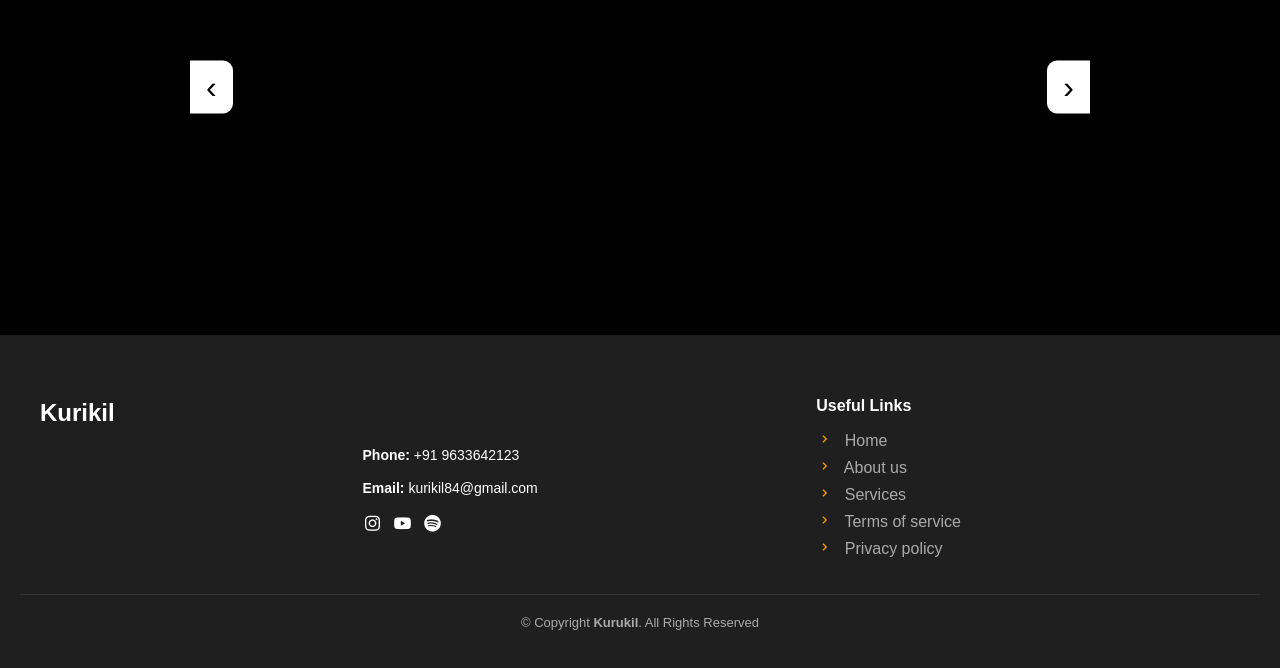
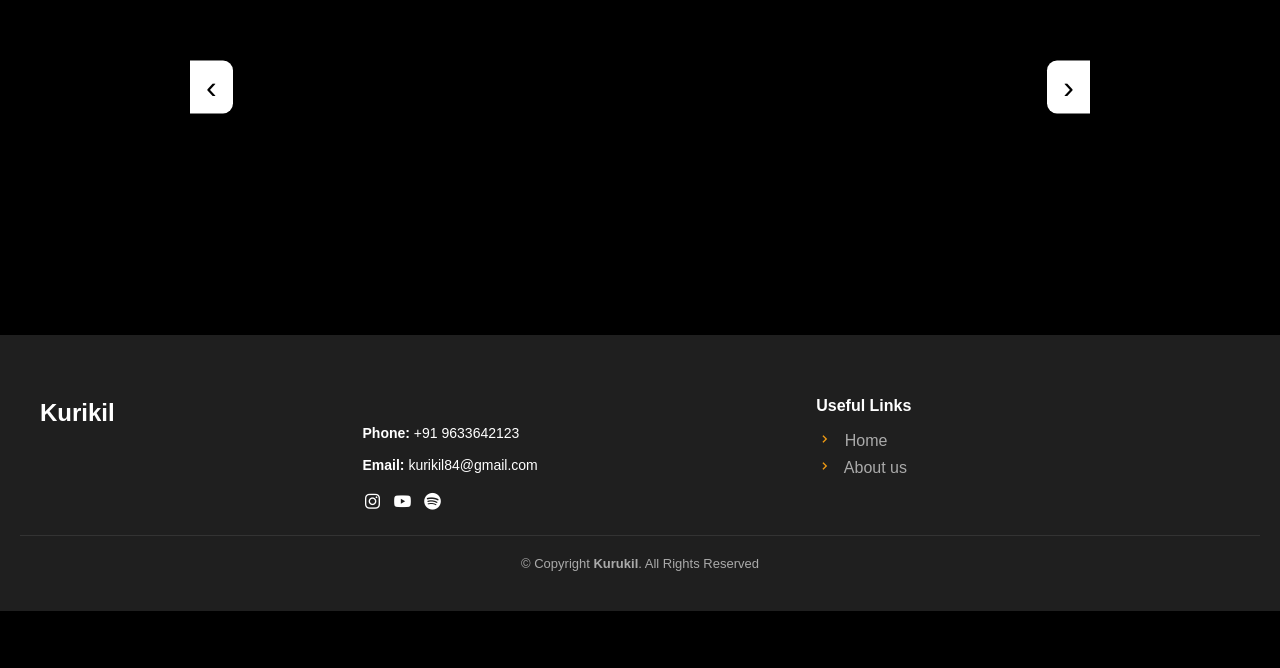
Before and after one commit to bijoyabraham-js/Kurikil84, a React (Vite) app in the folder frontend/: page / in a window 1280 px wide. Shown: the part 3830-4498 px from the top of the page. After the commit the page ends 4441 px from the top, so only its background shows below. Built offline with nearby package versions, Linux system fonts and the light colour scheme.

Commit message:
Footer changed

```diff
--- a/frontend/src/components/Footer.jsx
+++ b/frontend/src/components/Footer.jsx
@@ -16,7 +16,7 @@ function Footer() {
             <div className="footer-content">
               <div className="footer-info">
                 <p>
-                  <br /><br />
+                  <br />
                   <strong>Phone:</strong> +91 9633642123<br />
                   <strong>Email:</strong> kurikil84@gmail.com<br />
                 </p>
@@ -34,9 +34,9 @@ function Footer() {
                 <ul>
                   <li><i className="bx bx-chevron-right" /> <a href="#">Home</a></li>
                   <li><i className="bx bx-chevron-right" /> <a href="/aboutus">About us</a></li>
-                  <li><i className="bx bx-chevron-right" /> <a href="#">Services</a></li>
-                  <li><i className="bx bx-chevron-right" /> <a href="#">Terms of service</a></li>
-                  <li><i className="bx bx-chevron-right" /> <a href="#">Privacy policy</a></li>
+                  {/* <li><i className="bx bx-chevron-right" /> <a href="#">Services</a></li> */}
+                  {/* <li><i className="bx bx-chevron-right" /> <a href="#">Terms of service</a></li> */}
+                  {/* <li><i className="bx bx-chevron-right" /> <a href="#">Privacy policy</a></li> */}
                 </ul>
               </div>
             </div>
```
